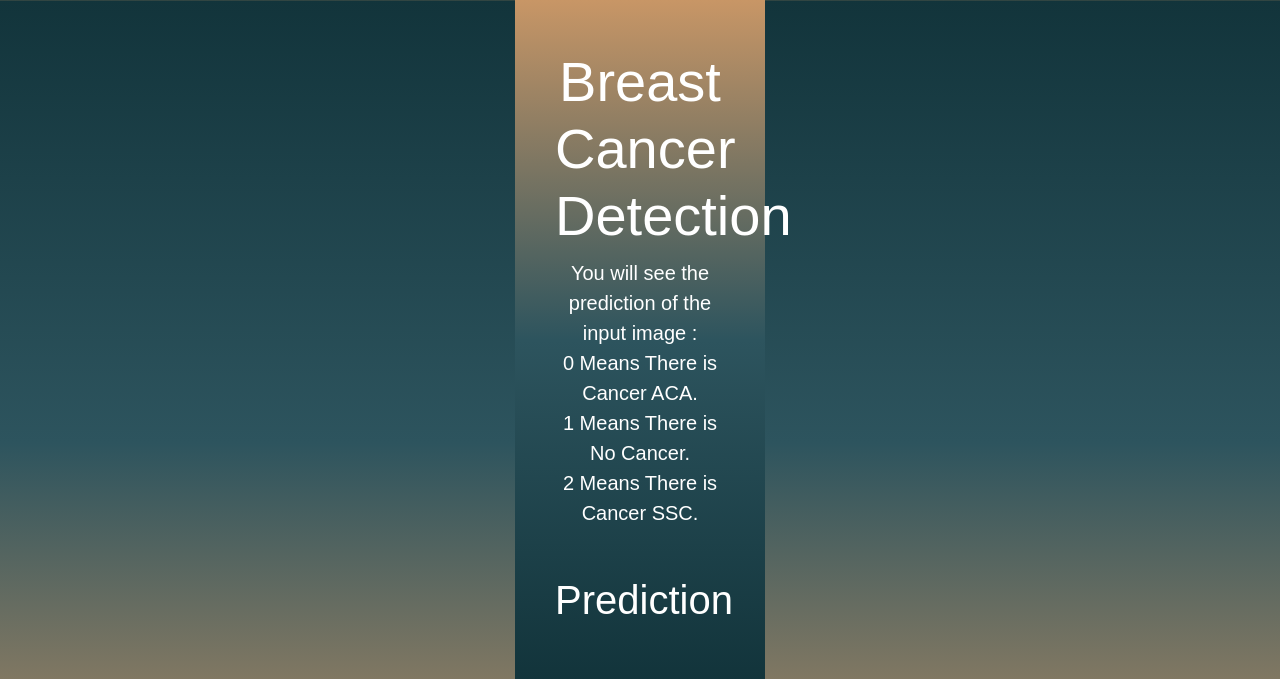
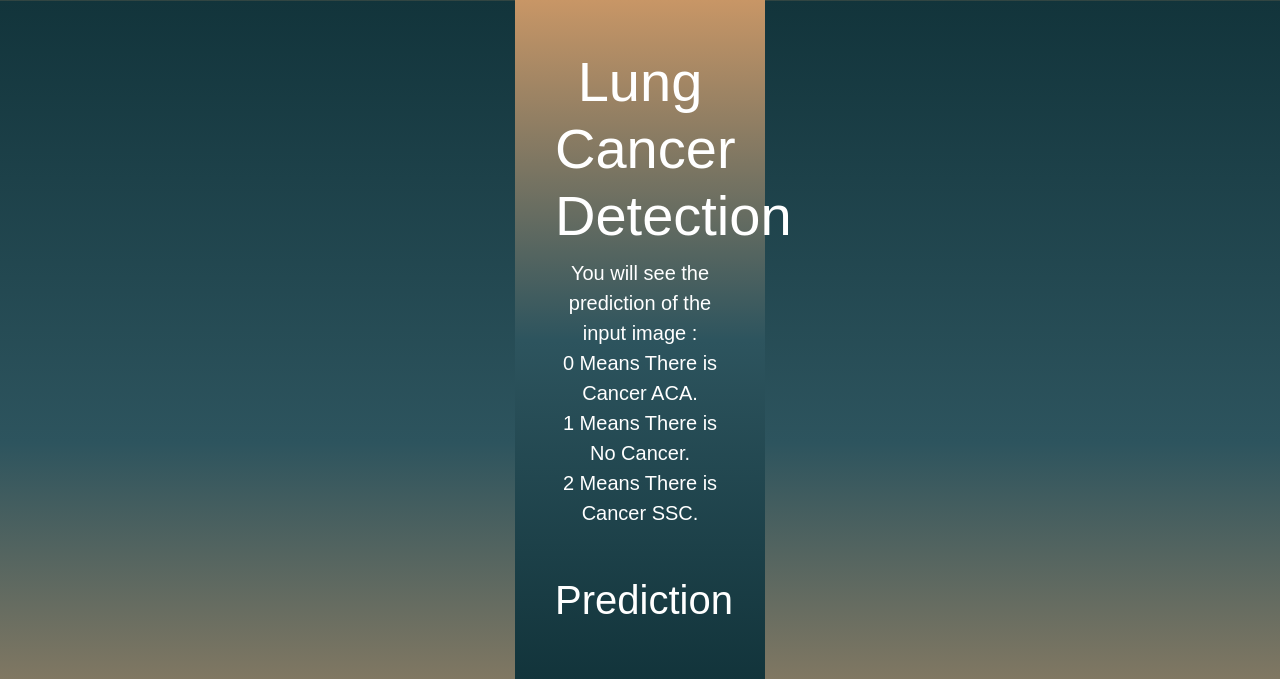
Before and after one commit to AhmedAymaan/Lung-Cancer-Detection, a Flask app: template templates/result.html in a window 1280 px wide. Shown: the top 679 px of the page. Run offline with Flask 2, Linux system fonts and the light colour scheme; the template is opened without the code that fills it, so the values that code supplies are empty.

Commit message:
Update result.html

```diff
--- a/templates/result.html
+++ b/templates/result.html
@@ -1,13 +1,13 @@
 {% extends "layout.html"%}
 {% block title %}
-Prediction - Hand Sign Digit Recognition
+Lung Cancer Detection
 {% endblock %}
 
 {% block content %}
 <div class="container py-5">
 
     <header class="text-white text-center">
-        <h1 class="display-4">Breast Cancer Detection</h1>
+        <h1 class="display-4">Lung Cancer Detection</h1>
         <p class="lead mb-5">You will see the prediction of the input image : <br>
             0 Means There is Cancer ACA.<br>
             1 Means There is No Cancer. <br>
```
